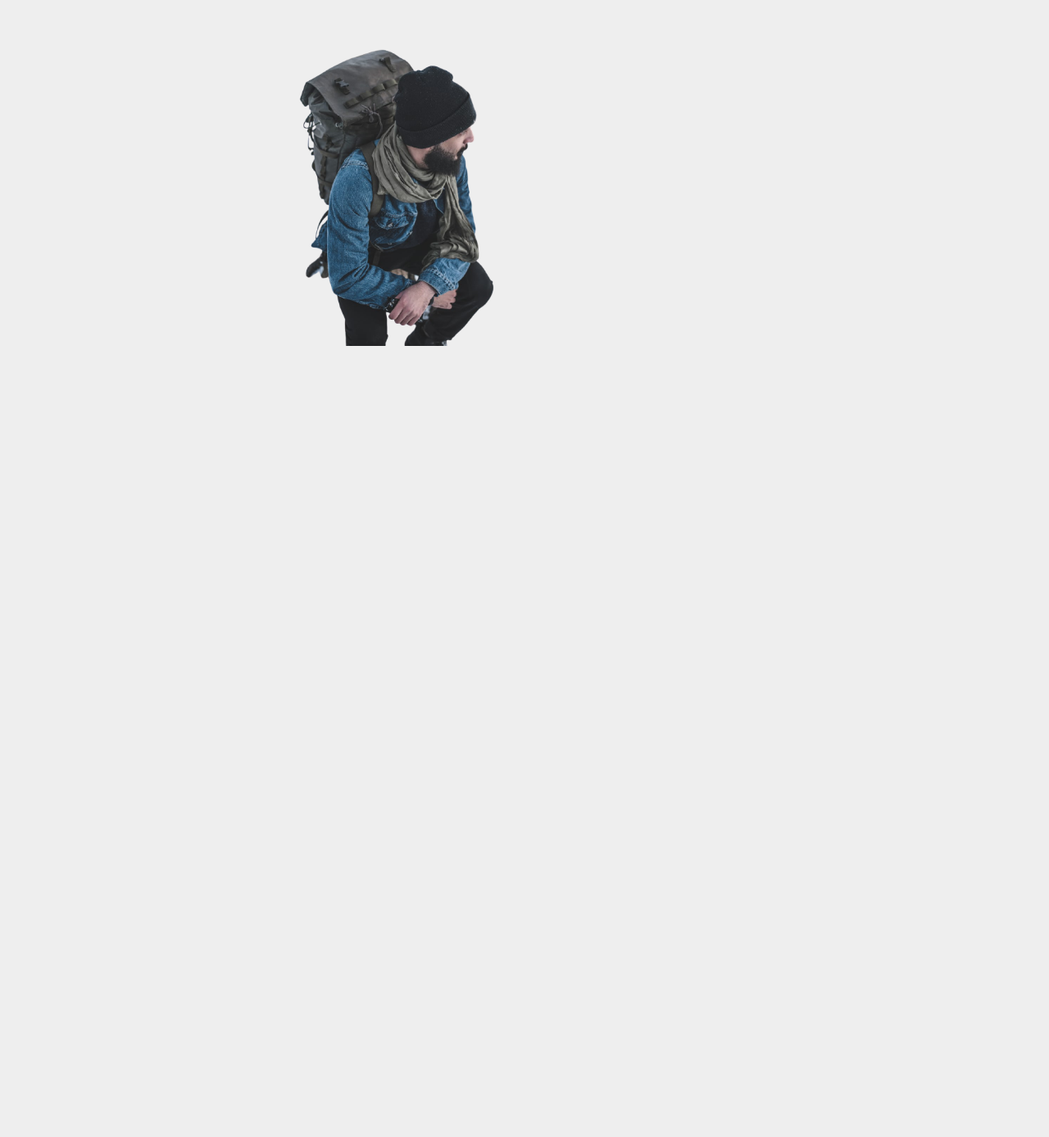
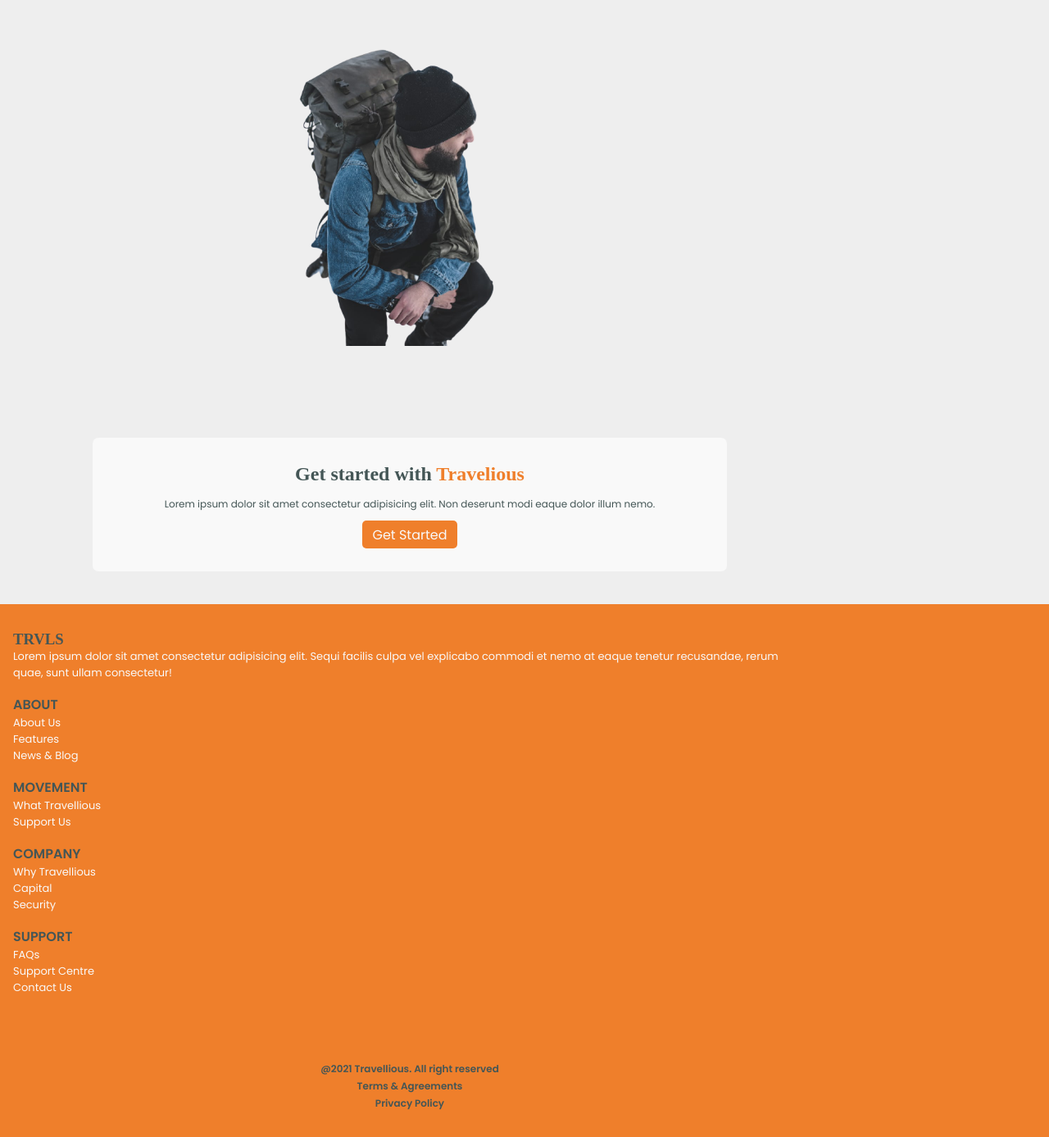
Before and after one commit to faridzwahyu/webstatic-travel, a plain HTML site: page index.html in a window 1280 px wide. Shown: the part 3722-5109 px from the top of the page at 82% size. Before the commit the page ends 4184 px from the top, so only its background shows below. Drawn offline with nearby package versions, Linux system fonts and the light colour scheme; a web font is replaced by a local one.

Commit message:
Finishing structure

```diff
--- a/css/style.css
+++ b/css/style.css
@@ -383,3 +383,74 @@ img {
    width: 300px;
    justify-self: center;
 }
+
+/* ==================== GET STARTED ==================== */
+.started-container {
+   justify-items: center;
+}
+.started-box {
+   width: 80%;
+   background-color: var(--color-white);
+   padding: 2rem;
+   text-align: center;
+   border-radius: 7px;
+}
+
+.started-title {
+   line-height: 1;
+   margin-bottom: 1rem;
+}
+
+.started-title span {
+   color: var(--color-orange);
+}
+
+.started-description {
+   font-size: 0.75rem;
+   margin-bottom: 1rem;
+}
+
+.started-box a {
+   background-color: var(--color-orange);
+   padding: 0.35rem 0.75rem;
+   border-radius: 5px;
+}
+
+/* ==================== FOOTER ==================== */
+.footer {
+   background-color: var(--color-orange);
+}
+
+.footer-container {
+   row-gap: 5rem;
+   padding: 2rem 0;
+}
+
+.footer-content {
+   display: flex;
+   flex-direction: column;
+   row-gap: 1rem;
+}
+
+.footer-description p {
+   font-size: 0.813rem;
+   color: var(--color-white);
+}
+
+.footer-item h4 {
+   text-transform: uppercase;
+}
+
+.footer-item a {
+   display: block;
+   font-size: 0.813rem;
+}
+
+.footer-mark {
+   display: flex;
+   flex-direction: column;
+   align-items: center;
+   row-gap: 0.2rem;
+   font-size: 0.75rem;
+   font-weight: 600;
+}
--- a/index.html
+++ b/index.html
@@ -154,6 +154,62 @@
                <img src="img/community.png" />
             </div>
          </section>
+
+         <!-- GET STARTED -->
+         <section class="started section" id="started">
+            <div class="started-container container grid">
+               <div class="started-box">
+                  <h1 class="started-title">Get started with <span>Travelious</span></h1>
+                  <p class="started-description">Lorem ipsum dolor sit amet consectetur adipisicing elit. Non deserunt modi eaque dolor illum nemo.</p>
+                  <a href="#">Get Started</a>
+               </div>
+            </div>
+         </section>
+
+         <!-- FOOTER -->
+         <footer class="footer">
+            <div class="footer-container container grid">
+               <div class="footer-content">
+                  <div class="footer-description">
+                     <h3>TRVLS</h3>
+                     <p>Lorem ipsum dolor sit amet consectetur adipisicing elit. Sequi facilis culpa vel explicabo commodi et nemo at eaque tenetur recusandae, rerum quae, sunt ullam consectetur!</p>
+                  </div>
+
+                  <div class="footer-item">
+                     <h4>About</h4>
+                     <a href="#">About Us</a>
+                     <a href="#">Features</a>
+                     <a href="#">News & Blog</a>
+                  </div>
+
+                  <div class="footer-item">
+                     <h4>Movement</h4>
+                     <a href="#">What Travellious</a>
+                     <a href="#">Support Us</a>
+                  </div>
+
+                  <div class="footer-item">
+                     <h4>Company</h4>
+                     <a href="">Why Travellious</a>
+                     <a href="">Capital</a>
+                     <a href="">Security</a>
+                  </div>
+
+                  <div class="footer-item">
+                     <h4>Support</h4>
+                     <a href="">FAQs</a>
+                     <a href="">Support Centre</a>
+                     <a href="">Contact Us</a>
+                  </div>
+               </div>
+
+               <div class="footer-mark">
+                  <span>@2021 Travellious. All right reserved</span>
+                  <span>Terms & Agreements</span>
+                  <span>Privacy Policy</span>
+               </div>
+            </div>
+         </footer>
       </main>
       <script src="js/script.js"></script>
    </body>
```
